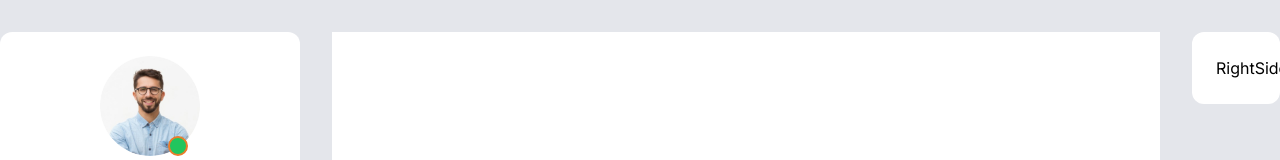
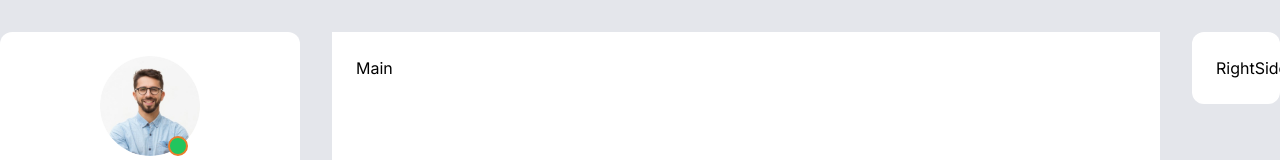
Before and after one commit to programmernizam/developer_portfolio_nextjs, a Next.js app: page / in a window 1280 px wide. Shown: the top 160 px of the page. Built offline with nearby package versions, Linux system fonts and the light colour scheme.

Commit message:
[Start] Building Main component

```diff
--- a/src/app/page.js
+++ b/src/app/page.js
@@ -1,4 +1,5 @@
 import LeftSidebar from "@/components/LeftSidebar/LeftSidebar";
+import Main from "@/components/Main/Main";
 import RightSidebar from "@/components/RightSidebar/RightSidebar";
 
 export default function Home() {
@@ -9,7 +10,7 @@ export default function Home() {
           <LeftSidebar />
         </div>
         <div className="w-full bg-base-100 p-6">
-
+          <Main />
         </div>
         <div className="max-w-[88px] w-full sticky z-10 top-5">
           <RightSidebar />
```
